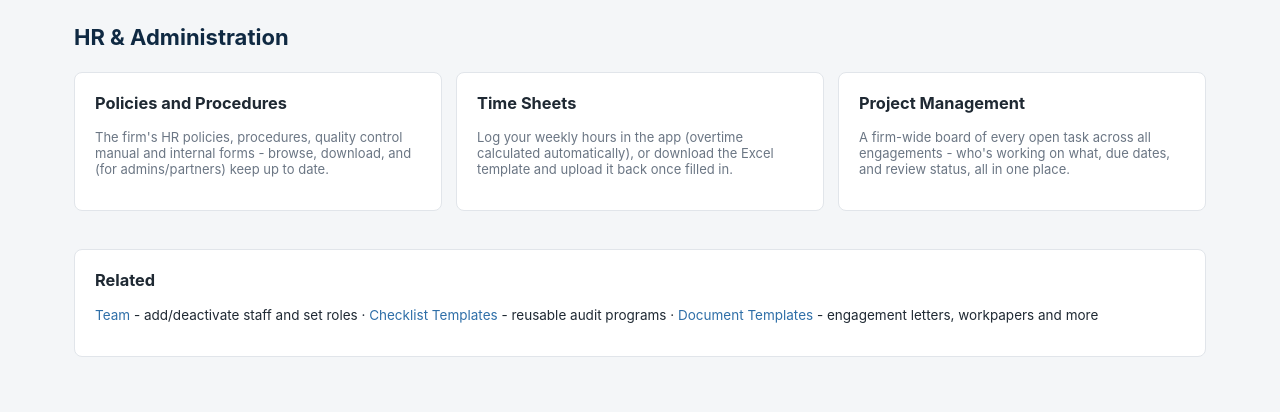
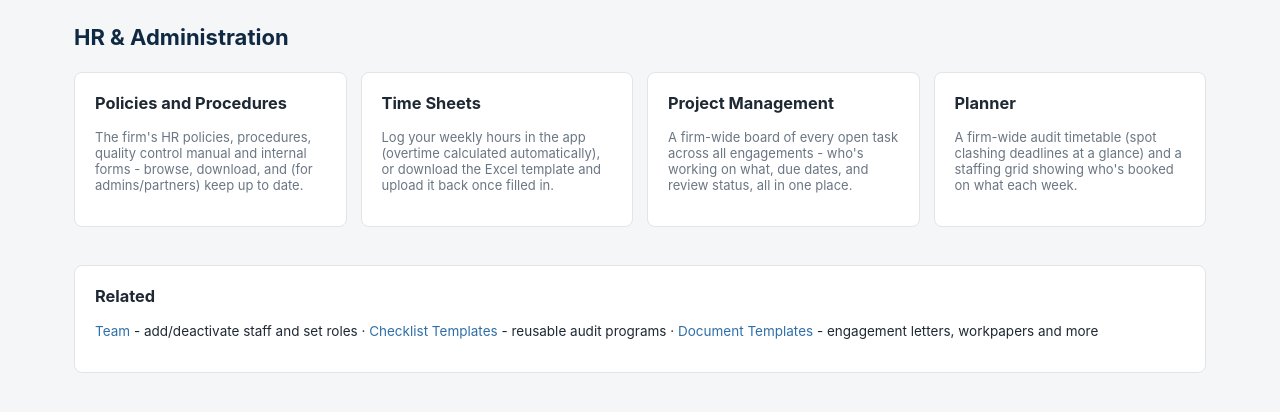
Before and after one commit to petpiki-ux/Neverlank-Chartered-Accountants-App, a Flask app: page /hr/ in a window 1280 px wide. Shown: the part 60-472 px from the top of the page. Run offline with Flask 3, Linux system fonts and the light colour scheme; a user stored in the database is signed in.

Commit message:
Update index.html

```diff
--- a/templates/hr/index.html
+++ b/templates/hr/index.html
@@ -16,6 +16,10 @@
     <h3 class="mt-0">Project Management</h3>
     <p class="muted" style="font-size:13px;">A firm-wide board of every open task across all engagements - who's working on what, due dates, and review status, all in one place.</p>
   </a>
+  <a href="{{ url_for('hr.planner') }}" class="card" style="text-decoration:none;color:inherit;">
+    <h3 class="mt-0">Planner</h3>
+    <p class="muted" style="font-size:13px;">A firm-wide audit timetable (spot clashing deadlines at a glance) and a staffing grid showing who's booked on what each week.</p>
+  </a>
 </div>
 
 <div class="card">
```
